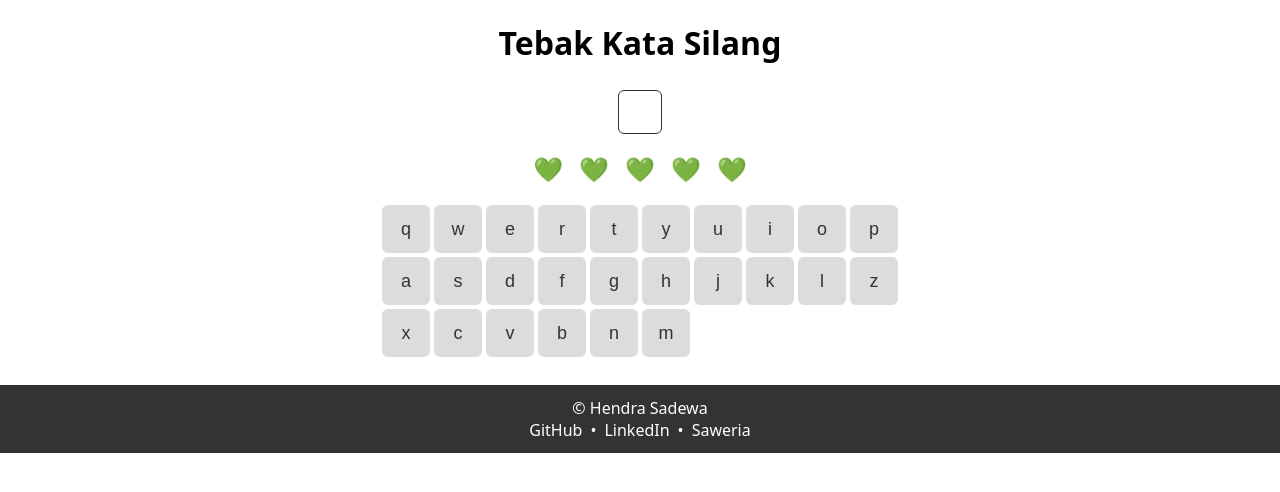
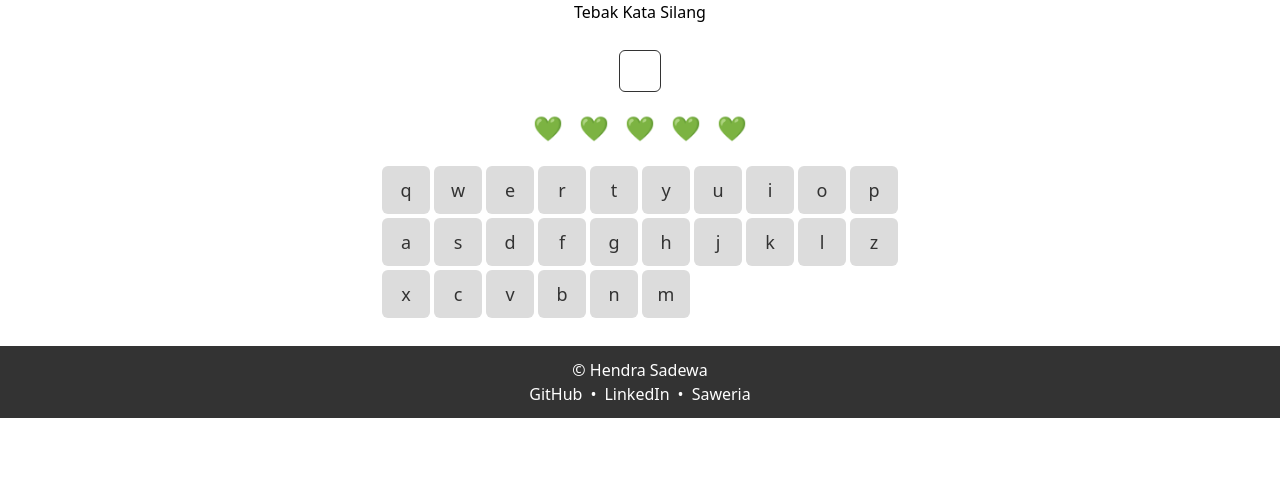
Before and after one commit to hendrasadewa/tebak-kata-silang, a Next.js app: page / in a window 1280 px wide. Shown: the top 492 px of the page. Built offline with nearby package versions, Linux system fonts and the light colour scheme.

Commit message:
install tailwind

```diff
--- a/package.json
+++ b/package.json
@@ -19,8 +19,11 @@
     "@types/node": "18.6.5",
     "@types/react": "18.0.17",
     "@types/react-dom": "18.0.6",
+    "autoprefixer": "^10.4.8",
     "eslint": "8.21.0",
     "eslint-config-next": "12.2.4",
+    "postcss": "^8.4.16",
+    "tailwindcss": "^3.1.8",
     "typescript": "4.7.4"
   }
 }
--- /dev/null
+++ b/postcss.config.js
@@ -0,0 +1,6 @@
+module.exports = {
+  plugins: {
+    tailwindcss: {},
+    autoprefixer: {},
+  },
+}
--- a/src/components/Plane.module.css
+++ /dev/null
@@ -1,10 +0,0 @@
-.plane {
-  display: grid;
-}
-
-@media only screen and (min-width: 720px) {
-  .row {
-    font-size: 18px;
-    padding: 2px;
-  }
-}
--- a/src/components/Plane.tsx
+++ b/src/components/Plane.tsx
@@ -1,21 +1,17 @@
 import { useState } from 'react';
 import { Answer } from '../types/Words';
 import LetterCell from './LetterCell';
-import styles from './Plane.module.css';
 
 interface Props {
   values: Answer;
 }
 
 function Plane({ values }: Props) {
-  const rows = values.length;
-  const columns = values.length > 0 ? values[0].length : 0;
+  const row = values.length;
+  const col = values.length > 0 ? values[0].length : 0;
 
   return (
-    <div className={styles.plane} style={{
-      gridTemplateRows: `repeat(${rows}, 1fr)`,
-      gridTemplateColumns: `repeat(${columns}, 1fr)`,
-    }}>
+    <div className={`grid grid-rows-${row} grid-cols-${col}`}>
       {values.map((row, rowIndex) =>
         row.map((cell, columnIndex) => (
           <LetterCell
--- a/src/styles/globals.css
+++ b/src/styles/globals.css
@@ -1,9 +1,3 @@
-body {
-  font-family: system-ui, -apple-system, BlinkMacSystemFont, 'Segoe UI', Roboto,
-    Oxygen, Ubuntu, Cantarell, 'Open Sans', 'Helvetica Neue', sans-serif;
-    margin: 0px;
-}
-
-a {
-  text-decoration: none;
-}
+@tailwind base;
+@tailwind components;
+@tailwind utilities;
--- /dev/null
+++ b/tailwind.config.js
@@ -0,0 +1,11 @@
+/** @type {import('tailwindcss').Config} */
+module.exports = {
+  content: [
+    "./src/pages/**/*.{js,ts,jsx,tsx}",
+    "./src/components/**/*.{js,ts,jsx,tsx}",
+  ],
+  theme: {
+    extend: {},
+  },
+  plugins: [],
+}
```
Also changed, not shown: 1 other file (tests, documents, lock files or other folders).
